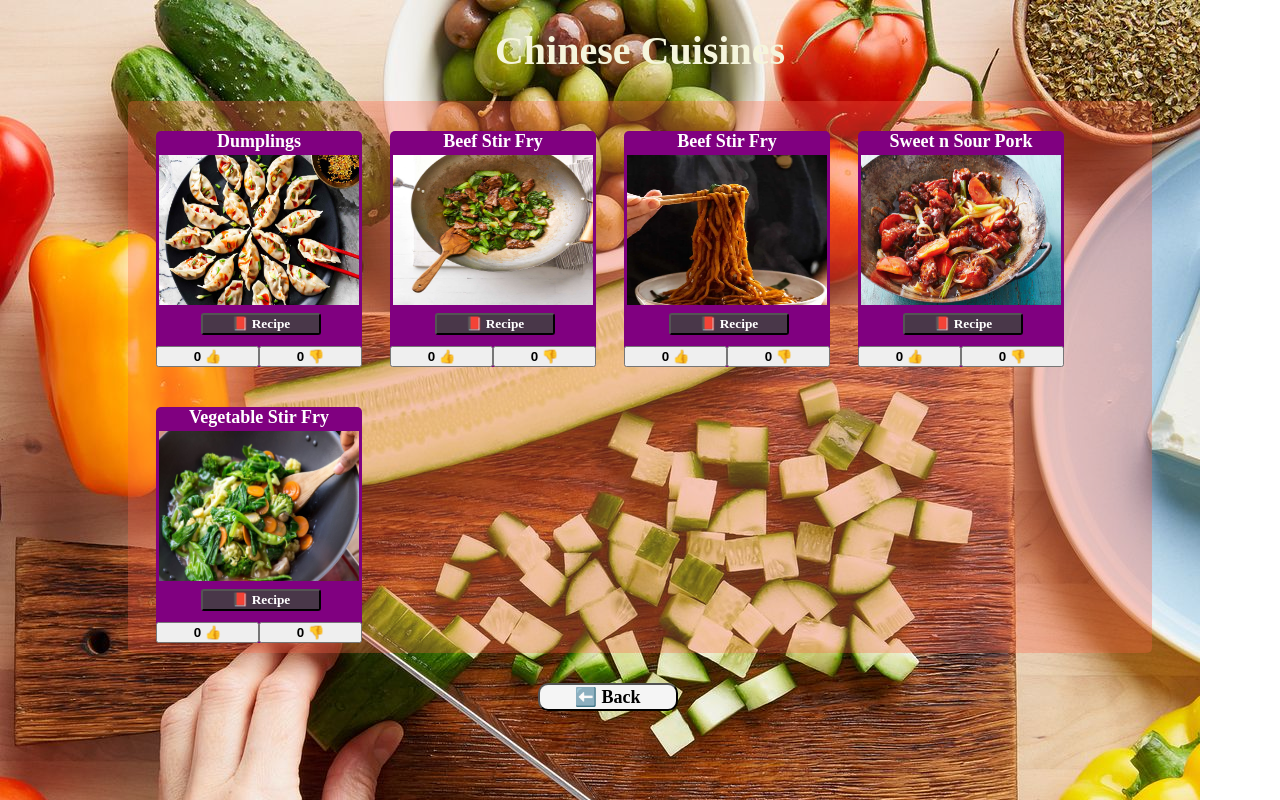
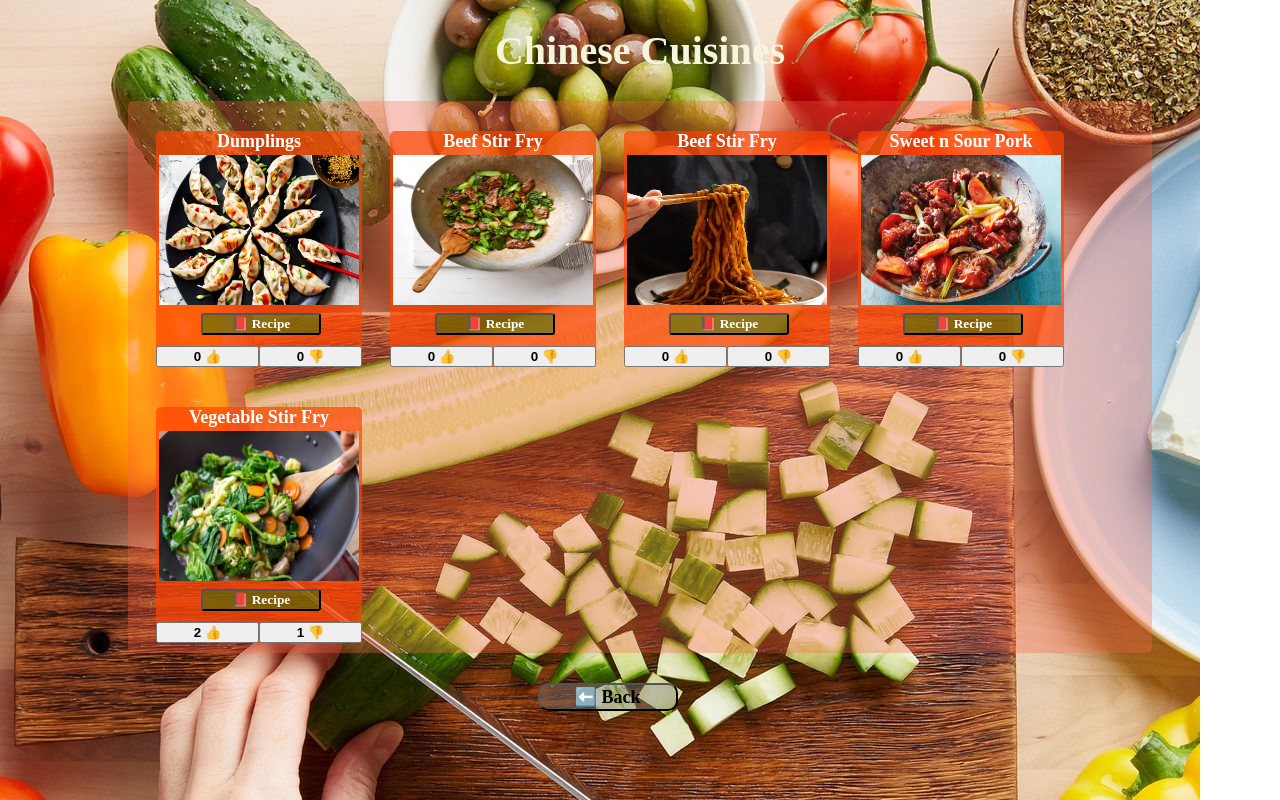
Before and after one commit to KDT84/react-project, a React (Create React App) app: page /foodCategory/Chinese in a window 1280 px wide. In both pictures the pointer is over the button "⬅️ Back". Built offline with nearby package versions, Linux system fonts and the light colour scheme; data requests are answered from the project's data file.

Commit message:
Forgot to add hover effect to the back and home buttons

```diff
--- a/src/App.css
+++ b/src/App.css
@@ -96,10 +96,14 @@ body {
   width: 140px;
 }
 
+.recipe-back-button:hover {
+  background-color: rgba(128, 128, 128, 0.403);
+}
+
 /* ---------------------Start Cuisine Tile Component--------------------- */
 
 .cuisine-container {
-  background-color: purple;
+  background-color: rgba(255, 68, 0, 0.681);
   margin: 30px 0 10px 28px;
   display: inline-block;
   border-radius: 5px;
@@ -133,7 +137,7 @@ body {
 }
 
 .recipe-tile-button:hover {
-  background-color: rgba(255, 0, 0, 0.301);
+  background-color: grey;
 }
 
 .votes-btn {
@@ -236,6 +240,10 @@ body {
   width: 120px;
 }
 
+.cuisine-back-button:hover {
+  background-color: rgba(128, 128, 128, 0.367);
+}
+
 .cuisine-home-button {
   background-color: beige;
   font-family: sans-serif;
@@ -246,6 +254,9 @@ body {
   width: 120px;
 }
 
+.cuisine-home-button:hover {
+  background-color: rgba(128, 128, 128, 0.367);
+}
 
 /*------------------------- Start Grocery List-------------------------- */
 
```
Also changed, not shown: src/data/db.json.
